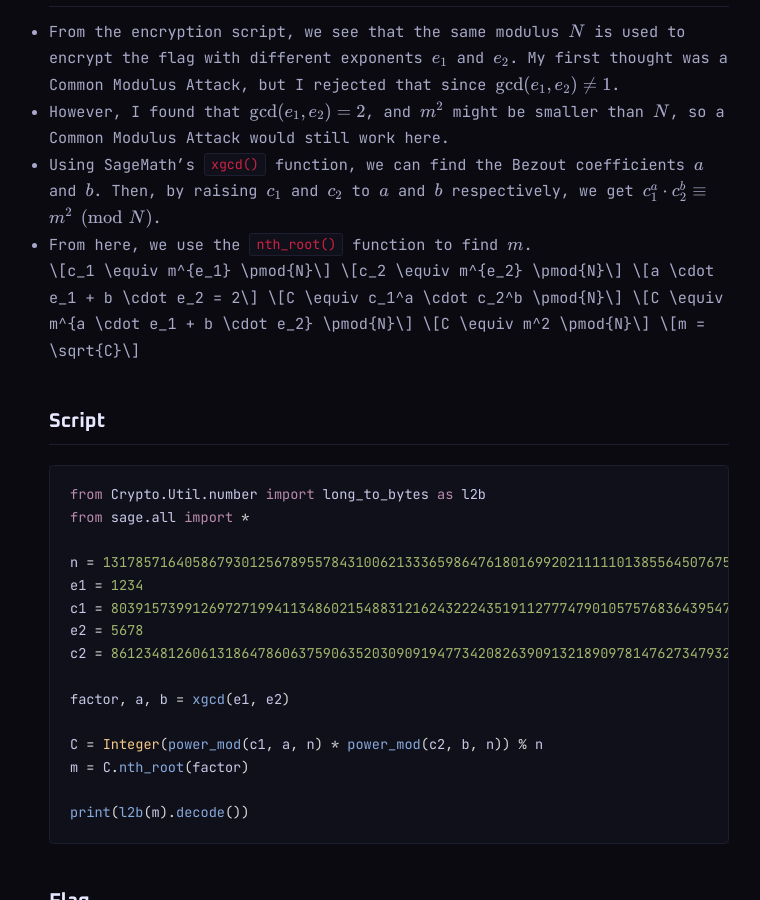
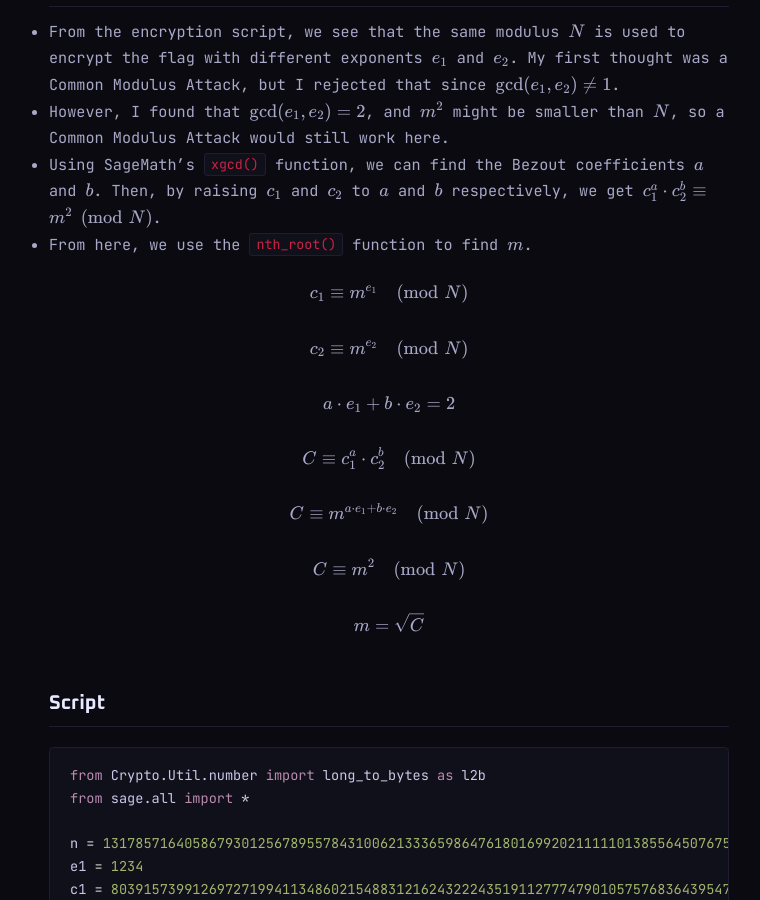
Before and after one commit to 1tsryd3r/1tsryd3r.github.io, a Jekyll site: the page built from _posts/2026-05-25-Reused-n.md, in a window 1280 px wide and 900 px high, scrolled down 584 px. Shown: the whole window, without its empty margins (251-1011 px from the left). Built offline with Jekyll 4.4.1, drawn with Linux system fonts in a browser that asks for light colours; part of the change alters nothing that is shown.

```diff
--- a/_config.yml
+++ b/_config.yml
@@ -12,7 +12,7 @@ permalink: /writeups/:year/:month/:day/:title/
 markdown: kramdown
 highlighter: rouge
 kramdown:
-  math_engine: mathjax
+  math_engine: katex
   input: GFM
   syntax_highlighter: rouge
   syntax_highlighter_opts:
--- a/_includes/head.html
+++ b/_includes/head.html
@@ -31,6 +31,8 @@
             delimiters: [
                 { left: '$$', right: '$$', display: true },
                 { left: '$', right: '$', display: false },
+                { left: '\\[', right: '\\]', display: true },
+                { left: '\\(', right: '\\)', display: false },
             ],
         })
     "
```
